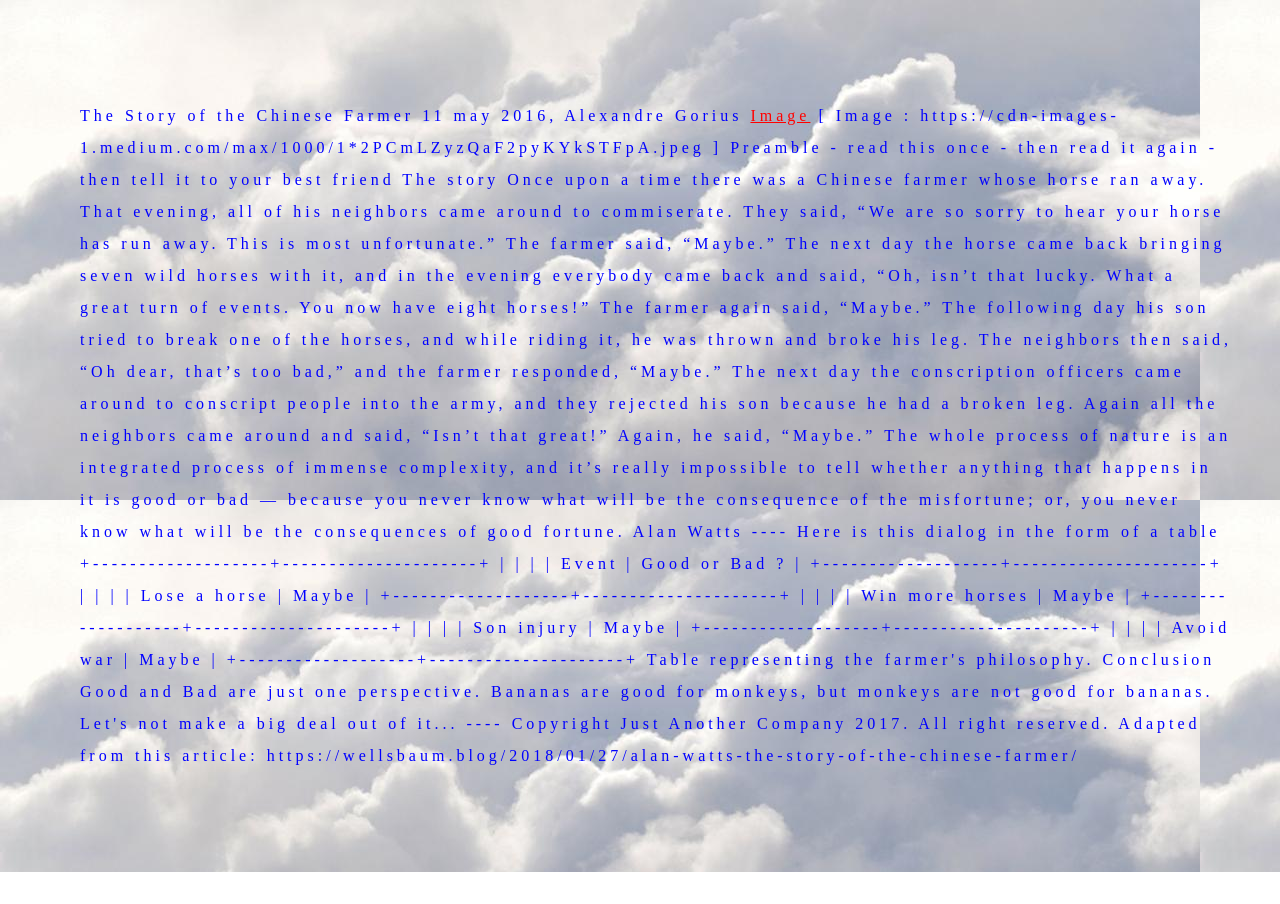
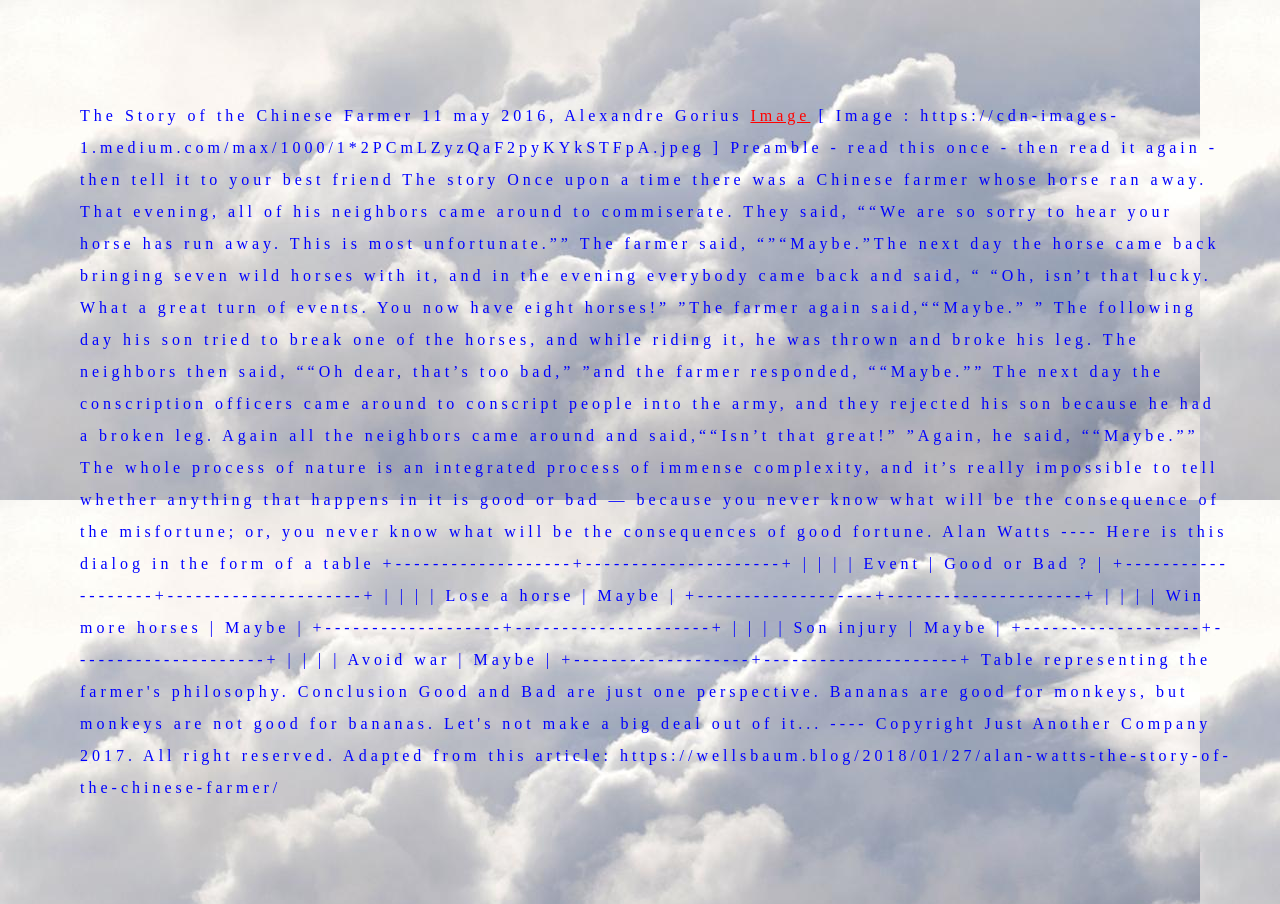
Before and after one commit to FFIINESSE/chinesefarmer, a plain HTML site: page index.html in a window 1280 px wide. Before the commit the page ends 872 px from the top, so only its background shows below. Drawn offline with Linux system fonts and the light colour scheme.

Commit message:
Add files via upload

```diff
--- a/index.html
+++ b/index.html
@@ -20,9 +20,9 @@
 
     The story
 
-    Once upon a time there was a Chinese farmer whose horse ran away. That evening, all of his neighbors came around to commiserate. They said, “We are so sorry to hear your horse has run away. This is most unfortunate.” The farmer said, “Maybe.” The next day the horse came back bringing seven wild horses with it, and in the evening everybody came back and said, “Oh, isn’t that lucky. What a great turn of events. You now have eight horses!” The farmer again said, “Maybe.”
+    Once upon a time there was a Chinese farmer whose horse ran away. That evening, all of his neighbors came around to commiserate. They said, <q>“We are so sorry to hear your horse has run away. This is most unfortunate.”</q>  The farmer said, <q class="farmer"></q>“Maybe.”</q>The next day the horse came back bringing seven wild horses with it, and in the evening everybody came back and said, <q class="villager"> “Oh, isn’t that lucky. What a great turn of events. You now have eight horses!” </q>The farmer again said,<q>“Maybe.” </q>
 
-    The following day his son tried to break one of the horses, and while riding it, he was thrown and broke his leg. The neighbors then said, “Oh dear, that’s too bad,” and the farmer responded, “Maybe.” The next day the conscription officers came around to conscript people into the army, and they rejected his son because he had a broken leg. Again all the neighbors came around and said, “Isn’t that great!” Again, he said, “Maybe.”
+    The following day his son tried to break one of the horses, and while riding it, he was thrown and broke his leg. The neighbors then said, <q>“Oh dear, that’s too bad,” </q>and the farmer responded, <q>“Maybe.”</q>  The next day the conscription officers came around to conscript people into the army, and they rejected his son because he had a broken leg. Again all the neighbors came around and said,<q>“Isn’t that great!” </q>Again, he said, <q>“Maybe.”</q>
 
     The whole process of nature is an integrated process of immense complexity, and it’s really impossible to tell whether anything that happens in it is good or bad — because you never know what will be the consequence of the misfortune; or, you never know what will be the consequences of good fortune.
 
```
